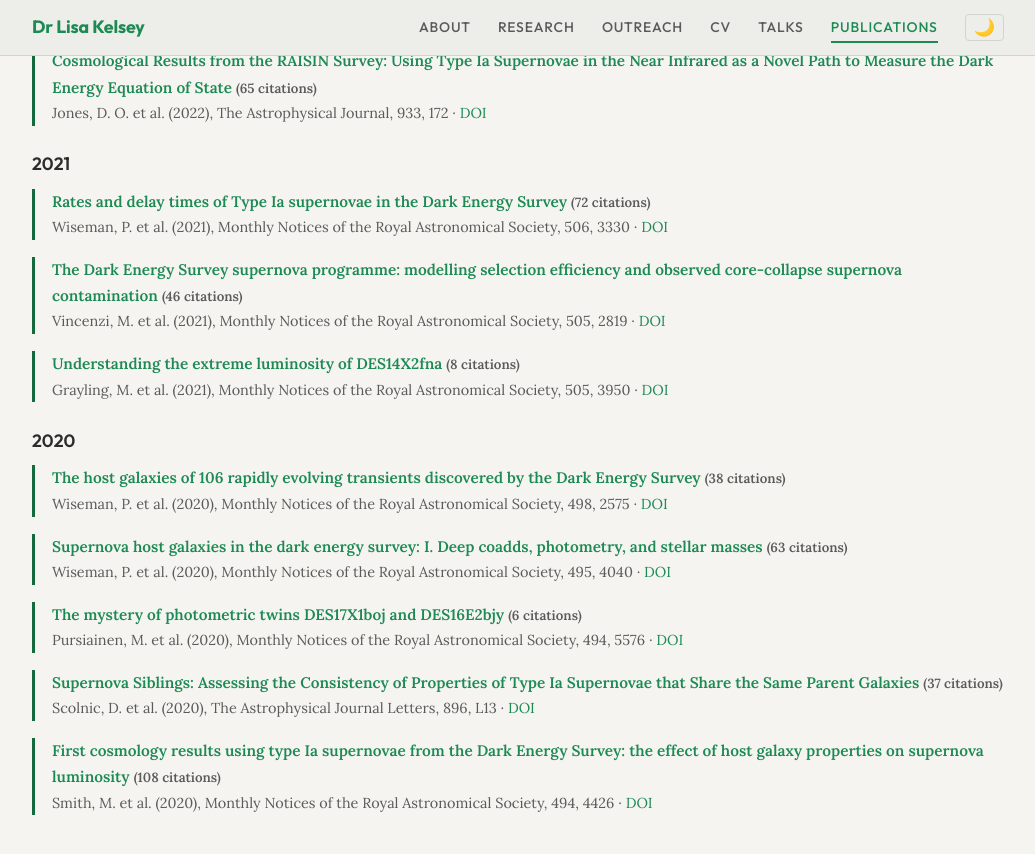
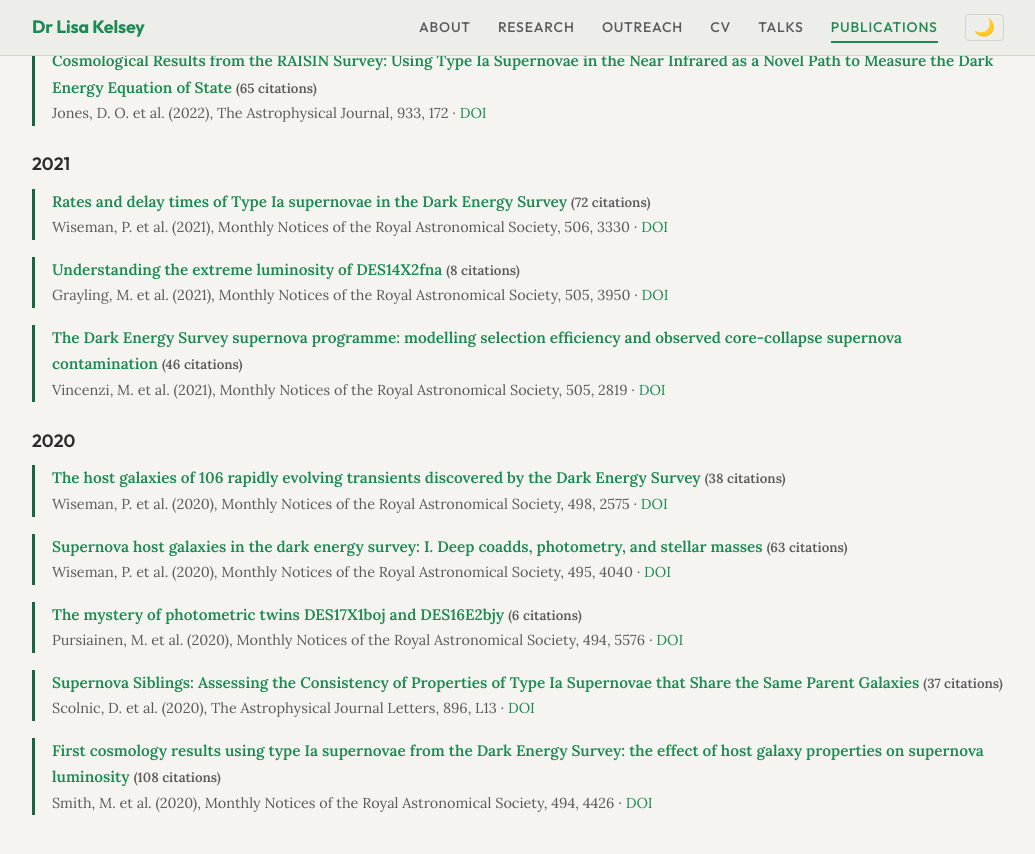
Before and after one commit to LKelsey/LKelsey.github.io, a Jekyll site: the page built from publications.md, in a window 1280 px wide and 900 px high, scrolled down 3484 px. Shown: the top 854 px of the window, without its empty margins (122-1157 px from the left). Built offline with Jekyll 4.4.1, drawn with Linux system fonts in a browser that asks for light colours; part of the change alters nothing that is shown.

```diff
--- a/_data/publications.yml
+++ b/_data/publications.yml
@@ -1,4 +1,4 @@
-# Auto-generated from ADS library on 2026-08-31 12:21 UTC
+# Auto-generated from ADS library on 2026-09-01 10:54 UTC
 # Do not edit manually
 
 first_author:
@@ -334,6 +334,14 @@ coauthor:
       bibcode: "2021MNRAS.506.3330W"
       citations: 72
       doi: https://doi.org/10.1093/mnras/stab1943
+    - title: "Understanding the extreme luminosity of DES14X2fna"
+      authors: "Grayling, M. et al."
+      year: 2021
+      journal: "Monthly Notices of the Royal Astronomical Society, 505, 3950"
+      url: https://ui.adsabs.harvard.edu/abs/2021MNRAS.505.3950G/abstract
+      bibcode: "2021MNRAS.505.3950G"
+      citations: 8
+      doi: https://doi.org/10.1093/mnras/stab1478
     - title: "The Dark Energy Survey supernova programme: modelling selection efficiency and observed core-collapse supernova contamination"
       authors: "Vincenzi, M. et al."
       year: 2021
@@ -342,14 +350,6 @@ coauthor:
       bibcode: "2021MNRAS.505.2819V"
       citations: 46
       doi: https://doi.org/10.1093/mnras/stab1353
-    - title: "Understanding the extreme luminosity of DES14X2fna"
-      authors: "Grayling, M. et al."
-      year: 2021
-      journal: "Monthly Notices of the Royal Astronomical Society, 505, 3950"
-      url: https://ui.adsabs.harvard.edu/abs/2021MNRAS.505.3950G/abstract
-      bibcode: "2021MNRAS.505.3950G"
-      citations: 8
-      doi: https://doi.org/10.1093/mnras/stab1478
     - title: "The host galaxies of 106 rapidly evolving transients discovered by the Dark Energy Survey"
       authors: "Wiseman, P. et al."
       year: 2020
```
